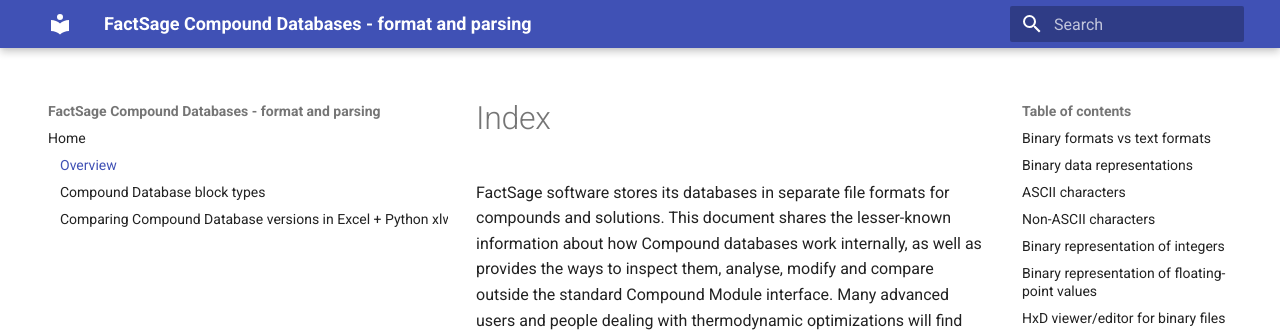
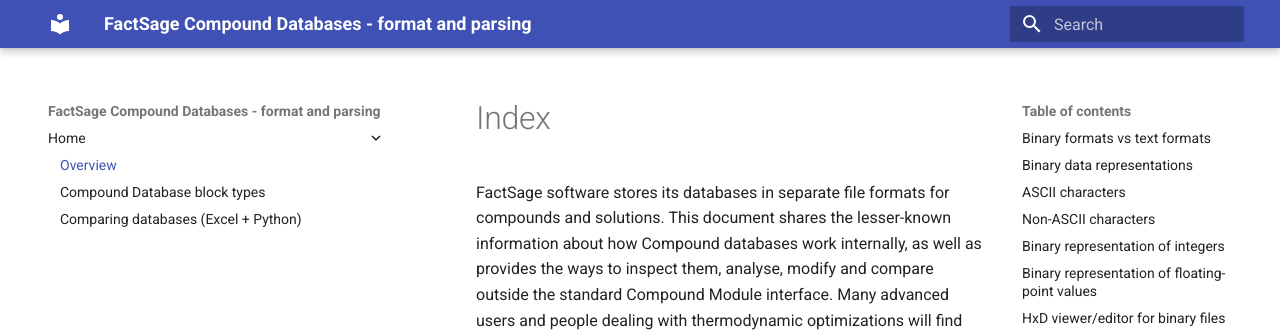
Before and after one commit to evnekdev/factsage-compound-docs, an MkDocs documentation site: the page built from docs/index.md, in a window 1280 px wide and 900 px high. Shown: the top 332 px of the window. Built offline with MkDocs 1.6.1 and Material for MkDocs 9.7.7, drawn with Linux system fonts in a browser that asks for light colours.

Commit message:
Update mkdocs.yml

```diff
--- a/mkdocs.yml
+++ b/mkdocs.yml
@@ -13,4 +13,4 @@
   - Home :
     - Overview : index.md
     - Compound Database block types : block-types.md
-    - Comparing Compound Database versions in Excel + Python xlwings : database-compare.md
+    - Comparing databases (Excel + Python) : database-compare.md
```
